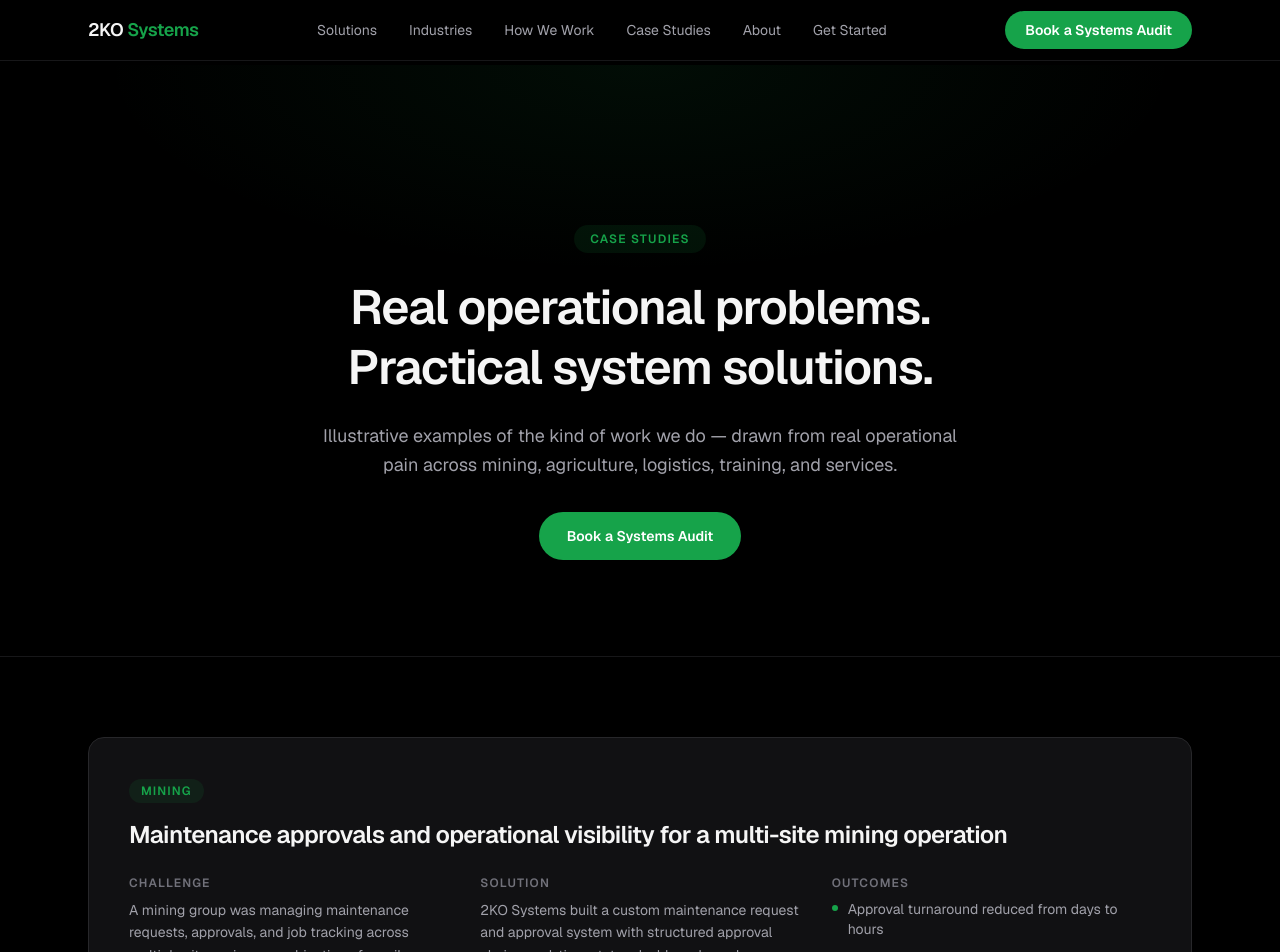
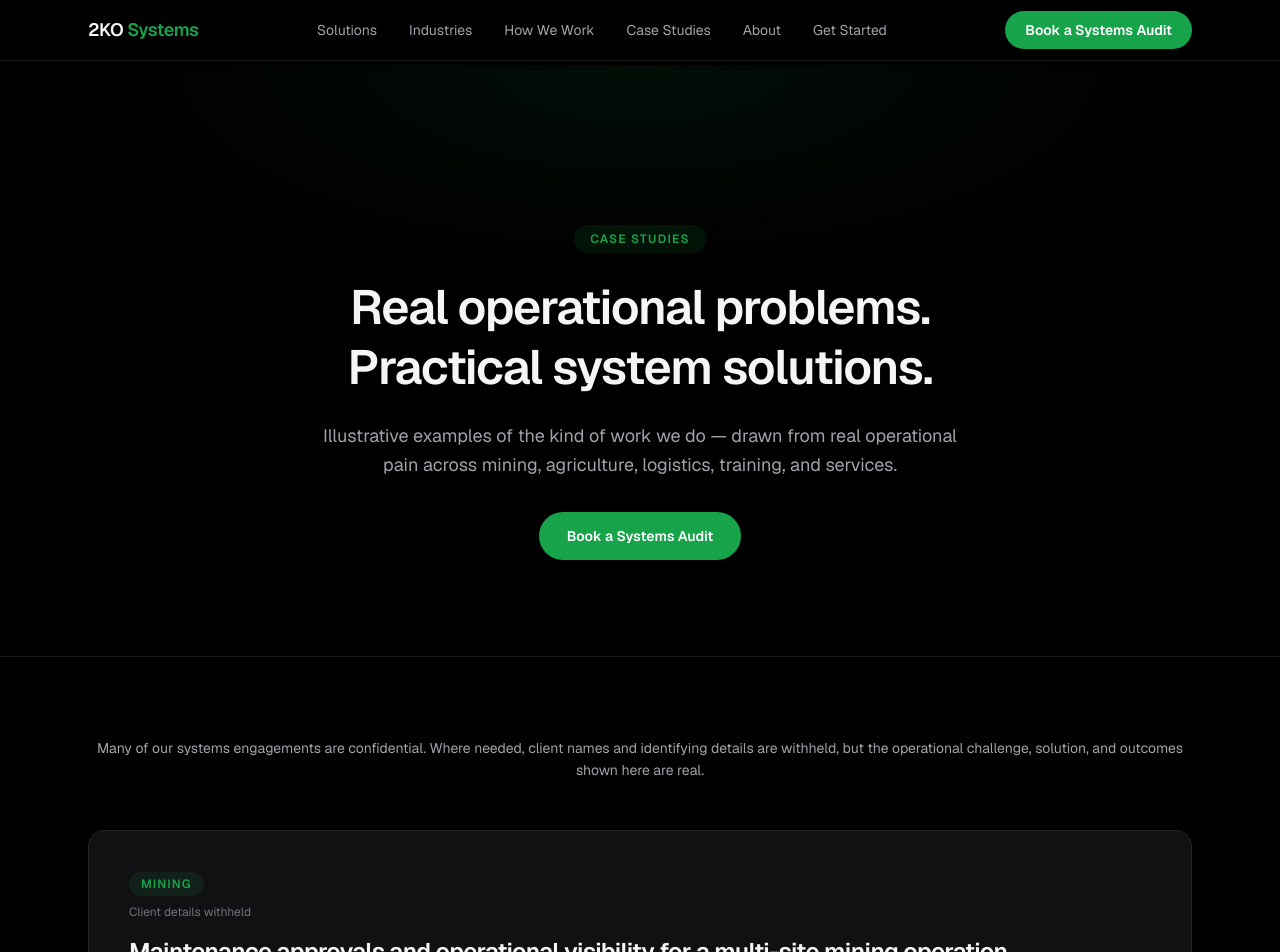
Before and after one commit to darrensmith849/2kosystems, a Next.js app: page /case-studies in a window 1280 px wide. Shown: the top 952 px of the page. Built offline with nearby package versions, Linux system fonts and the light colour scheme.

Commit message:
feat: add confidentiality messaging to case studies
Co-Authored-By: Claude Opus 4.6 <noreply@anthropic.com>

```diff
--- a/src/app/case-studies/page.tsx
+++ b/src/app/case-studies/page.tsx
@@ -94,15 +94,24 @@ export default function CaseStudiesPage() {
 
       <section className="bg-background">
         <div className="mx-auto max-w-6xl px-6 py-20">
+          <p className="mb-12 text-center text-sm leading-relaxed text-muted">
+            Many of our systems engagements are confidential. Where needed,
+            client names and identifying details are withheld, but the
+            operational challenge, solution, and outcomes shown here are real.
+          </p>
+
           <div className="flex flex-col gap-10">
             {caseStudies.map((study) => (
               <div
                 key={study.title}
                 className="rounded-2xl border border-border bg-surface p-7 md:p-10"
               >
-                <span className="mb-4 inline-block rounded-full bg-accent/10 px-3 py-1 text-xs font-semibold uppercase tracking-widest text-accent">
+                <span className="mb-2 inline-block rounded-full bg-accent/10 px-3 py-1 text-xs font-semibold uppercase tracking-widest text-accent">
                   {study.sector}
                 </span>
+                <p className="mb-4 text-xs text-muted2">
+                  Client details withheld
+                </p>
                 <h2 className="mb-6 text-xl font-semibold tracking-tight text-text md:text-2xl">
                   {study.title}
                 </h2>
```
